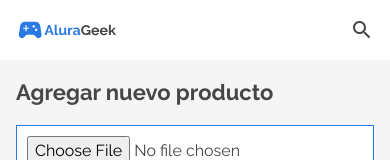
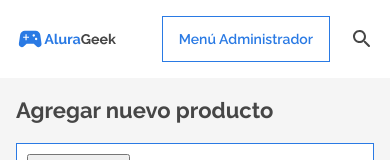
Before and after one commit to Miguelaeb/aluraGeek, a React (Create React App) app: page /addProduct in a window 390 px wide. Shown: the top 160 px of the page. Built offline with nearby package versions, Linux system fonts and the light colour scheme; the HTML template or start-up script is replaced by a standard one.

Commit message:
fixing add product navbar

```diff
--- a/src/pages/AddProduct.jsx
+++ b/src/pages/AddProduct.jsx
@@ -1,5 +1,5 @@
 import React, { useState } from "react";
-import SecondNavbar from "../components/SecondNavbar";
+import { Link } from "react-router-dom";
 import Contact from "../components/Contact";
 import Footer from "../components/Footer";
 
@@ -32,7 +32,44 @@ export default function AddProduct() {
 
     return (
         <div>
-            <SecondNavbar />
+            <div className=" m-4 lg:m-8">
+                <nav className=" xl:my-8 flex justify-between items-center xl:max-w-[80rem] mx-auto">
+                    <div className=" flex justify-center items-center gap-8">
+                        <img
+                            className=" md:w-28 lg:w-36"
+                            src="images/alurageek__logo.svg"
+                            alt="aluraGeek logo"
+                        />
+
+                        <div className="relative hidden md:block">
+                            <input
+                                type="text"
+                                placeholder="¿Qué deseas buscar?"
+                                className=" font-Raleway font-normal text-sm w-72 xl:w-[24.7rem] text-seconday-gray border bg-searchBar-background rounded-full py-2 px-4 focus:outline-none focus:border-primary-blue"
+                            />
+
+                            <img
+                                className="absolute top-0 right-5 flex items-center justify-center h-full w-5"
+                                src="images/second__search__icon.svg"
+                                alt=""
+                            />
+                        </div>
+                    </div>
+
+                    <div className="flex items-center space-x-5">
+                        <Link to="/admin">
+                            <button className="font-Raleway font-semibold text-sm text-primary-blue border border-solid border-primary-blue w-42 md:w-40 xl:w-48 py-3 px-4 hover:scale-110 transition duration-300 ease-in-out">
+                                Menú Administrador
+                            </button>
+                        </Link>
+                        <img
+                            className=" md:hidden"
+                            src="images/search__icon.svg"
+                            alt="search icon"
+                        />
+                    </div>
+                </nav>
+            </div>
             <div className="bg-searchBar-background p-4 md:py-8 md:px-8">
                 <div className="max-w-3xl mx-auto">
                     <h2 className="font-Raleway font-bold text-[1.375rem] text-seconday-gray">
```
